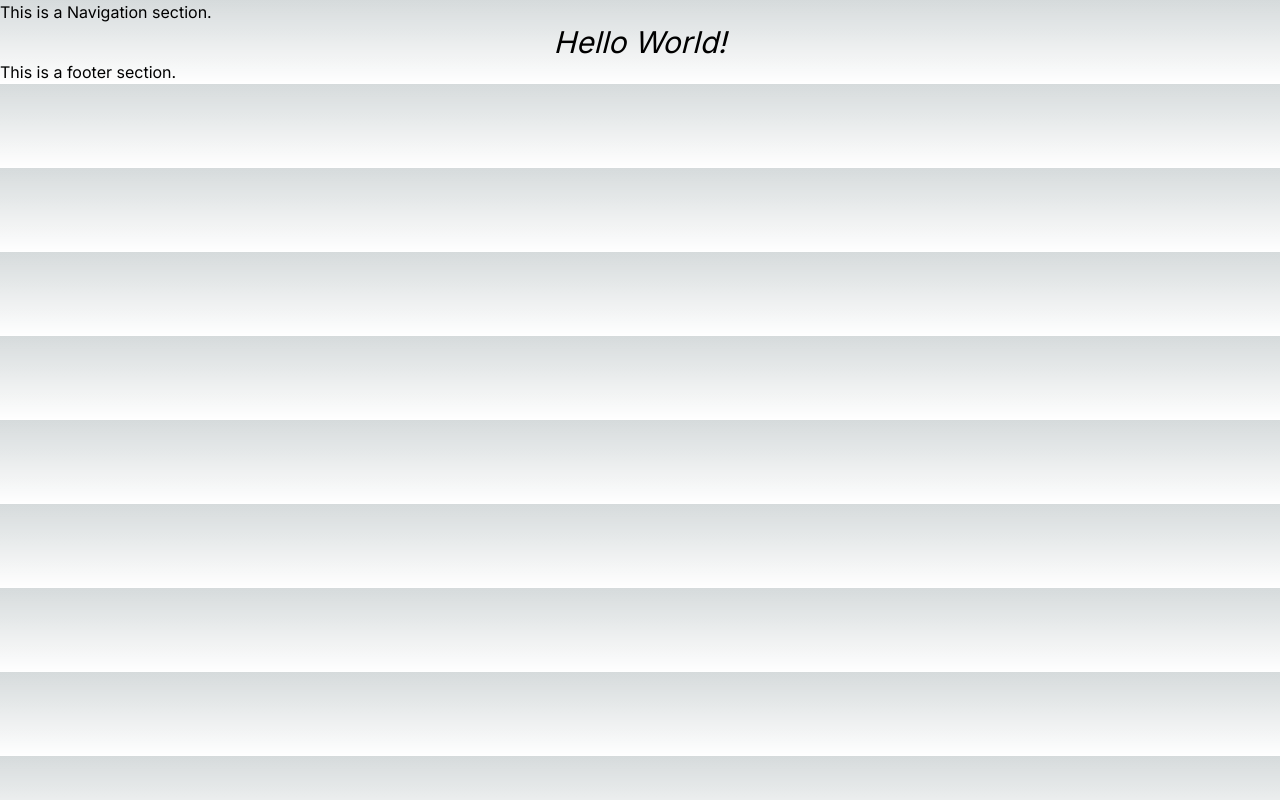
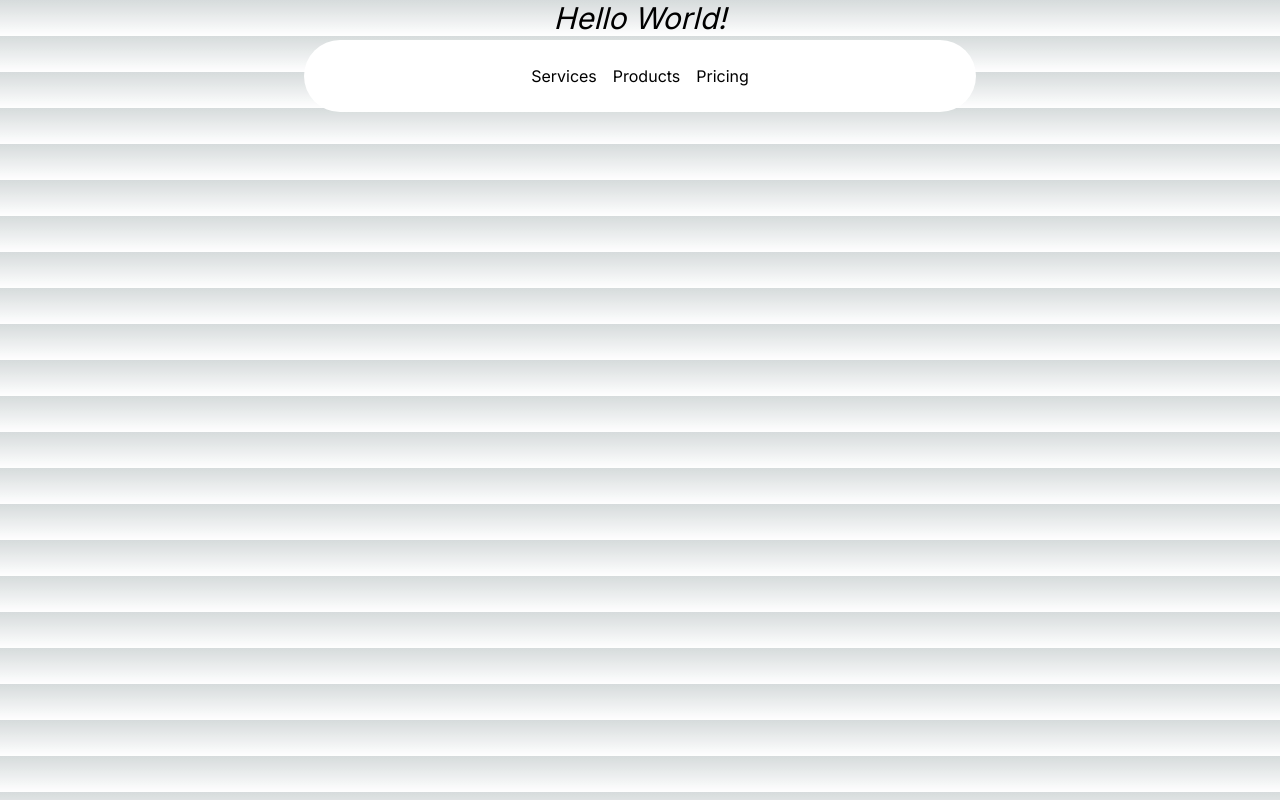
Before and after one commit to RidhikaJoshi/music, a Next.js app: page / in a window 1280 px wide. Built offline with nearby package versions, Linux system fonts and the light colour scheme.

Commit message:
Add Navbar component and related files

```diff
--- a/src/app/layout.tsx
+++ b/src/app/layout.tsx
@@ -1,6 +1,7 @@
 import type { Metadata } from "next";
 import { Inter } from "next/font/google";
 import "./globals.css";
+import Navbar from "@/components/Navbar";
 
 const inter = Inter({ subsets: ["latin"] });
 
@@ -17,9 +18,9 @@ export default function RootLayout({
   return (
     <html lang="en">
       <body className={inter.className}>
-        <nav>This is a Navigation section.</nav>
+        <Navbar/>
         {children}
-        <footer>This is a footer section.</footer>
+
         </body>
     </html>
   );
--- /dev/null
+++ b/src/components/Navbar.tsx
@@ -0,0 +1,41 @@
+'use client';
+import React, { useState } from "react";
+import { HoveredLink, Menu, MenuItem, ProductItem } from "@/components/ui/navbar-menu";
+import { cn } from "@/utils/cn";
+import Link from "next/link";
+
+function Navbar({ className }: { className?: string }) {
+    const [active, setActive] = useState<string | null>(null);
+  return (
+    <div className={cn("fixed top-10 inset-x-0 max-w-2xl mx-auto z-50", className)}>
+       <Menu setActive={setActive}>
+        <MenuItem setActive={setActive} active={active} item="Services">
+          <div className="flex flex-col space-y-4 text-sm">
+            <HoveredLink href="/web-dev">Web Development</HoveredLink>
+            <HoveredLink href="/interface-design">Interface Design</HoveredLink>
+            <HoveredLink href="/seo">Search Engine Optimization</HoveredLink>
+            <HoveredLink href="/branding">Branding</HoveredLink>
+          </div>
+        </MenuItem>
+        <MenuItem setActive={setActive} active={active} item="Products">
+          <div className="flex flex-col space-y-4 text-sm">
+            <HoveredLink href="/hobby">Hobby</HoveredLink>
+            <HoveredLink href="/individual">Individual</HoveredLink>
+            <HoveredLink href="/team">Team</HoveredLink>
+            <HoveredLink href="/enterprise">Enterprise</HoveredLink>
+          </div>
+        </MenuItem>
+        <MenuItem setActive={setActive} active={active} item="Pricing">
+          <div className="flex flex-col space-y-4 text-sm">
+            <HoveredLink href="/hobby">Hobby</HoveredLink>
+            <HoveredLink href="/individual">Individual</HoveredLink>
+            <HoveredLink href="/team">Team</HoveredLink>
+            <HoveredLink href="/enterprise">Enterprise</HoveredLink>
+          </div>
+        </MenuItem>
+      </Menu>
+    </div>
+  )
+}
+
+export default Navbar
--- /dev/null
+++ b/src/components/ui/navbar-menu.tsx
@@ -0,0 +1,121 @@
+"use client";
+import React from "react";
+import { motion } from "framer-motion";
+import Link from "next/link";
+import Image from "next/image";
+
+const transition = {
+  type: "spring",
+  mass: 0.5,
+  damping: 11.5,
+  stiffness: 100,
+  restDelta: 0.001,
+  restSpeed: 0.001,
+};
+
+export const MenuItem = ({
+  setActive,
+  active,
+  item,
+  children,
+}: {
+  setActive: (item: string) => void;
+  active: string | null;
+  item: string;
+  children?: React.ReactNode;
+}) => {
+  return (
+    <div onMouseEnter={() => setActive(item)} className="relative ">
+      <motion.p
+        transition={{ duration: 0.3 }}
+        className="cursor-pointer text-black hover:opacity-[0.9] dark:text-white"
+      >
+        {item}
+      </motion.p>
+      {active !== null && (
+        <motion.div
+          initial={{ opacity: 0, scale: 0.85, y: 10 }}
+          animate={{ opacity: 1, scale: 1, y: 0 }}
+          transition={transition}
+        >
+          {active === item && (
+            <div className="absolute top-[calc(100%_+_1.7rem)] left-1/2 transform -translate-x-1/2">
+              <motion.div
+                transition={transition}
+                layoutId="active" // layoutId ensures smooth animation
+                className="bg-white dark:bg-black backdrop-blur-sm rounded-2xl overflow-hidden border border-black/[0.2] dark:border-white/[0.2] shadow-xl"
+              >
+                <motion.div
+                  layout // layout ensures smooth animation
+                  className="w-max h-full p-4"
+                >
+                  {children}
+                </motion.div>
+              </motion.div>
+            </div>
+          )}
+        </motion.div>
+      )}
+    </div>
+  );
+};
+
+export const Menu = ({
+  setActive,
+  children,
+}: {
+  setActive: (item: string | null) => void;
+  children: React.ReactNode;
+}) => {
+  return (
+    <nav
+      onMouseLeave={() => setActive(null)} // resets the state
+      className="relative rounded-full boder border-transparent dark:bg-black dark:border-white/[0.2] bg-white shadow-input flex justify-center space-x-4 px-8 py-6 "
+    >
+      {children}
+    </nav>
+  );
+};
+
+export const ProductItem = ({
+  title,
+  description,
+  href,
+  src,
+}: {
+  title: string;
+  description: string;
+  href: string;
+  src: string;
+}) => {
+  return (
+    <Link href={href} className="flex space-x-2">
+      <Image
+        src={src}
+        width={140}
+        height={70}
+        alt={title}
+        className="flex-shrink-0 rounded-md shadow-2xl"
+      />
+      <div>
+        <h4 className="text-xl font-bold mb-1 text-black dark:text-white">
+          {title}
+        </h4>
+        <p className="text-neutral-700 text-sm max-w-[10rem] dark:text-neutral-300">
+          {description}
+        </p>
+      </div>
+    </Link>
+  );
+};
+
+export const HoveredLink = ({ children, ...rest }: any) => {
+  return (
+    <Link
+      {...rest}
+      className="text-neutral-700 dark:text-neutral-200 hover:text-black "
+    >
+      {children}
+    </Link>
+  );
+};
--- /dev/null
+++ b/src/utils/cn.ts
@@ -0,0 +1,6 @@
+import { ClassValue, clsx } from "clsx";
+import { twMerge } from "tailwind-merge";
+
+export function cn(...inputs: ClassValue[]) {
+  return twMerge(clsx(inputs));
+}
```
